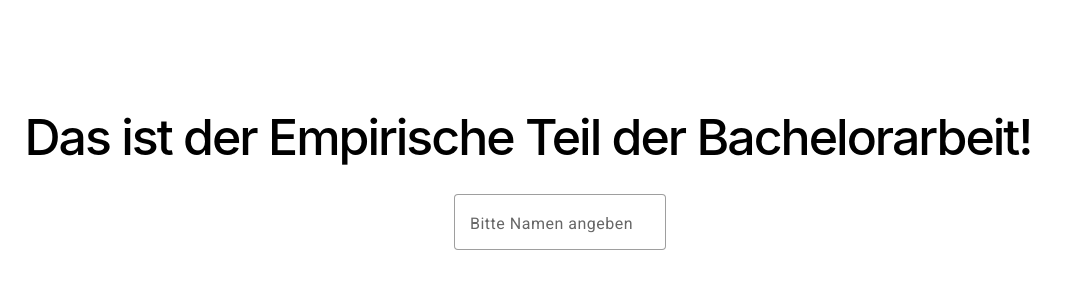
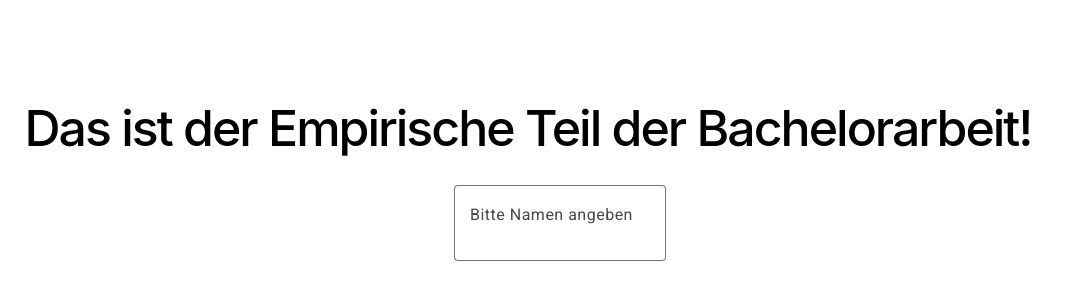
Before and after one commit to gulyaslorant/empirisch, an Angular app: page / in a window 1280 px wide. Shown: the part 128-428 px from the top of the page, without its empty margins (0-1065 px from the left). Built offline with nearby package versions, Linux system fonts and the light colour scheme.

Commit message:
Design Update

```diff
--- a/angular.json
+++ b/angular.json
@@ -30,7 +30,7 @@
               "src/assets"
             ],
             "styles": [
-              "@angular/material/prebuilt-themes/deeppurple-amber.css",
+              "@angular/material/prebuilt-themes/azure-blue.css",
               "src/styles.scss"
             ],
             "scripts": [],
@@ -96,7 +96,7 @@
               "src/assets"
             ],
             "styles": [
-              "@angular/material/prebuilt-themes/deeppurple-amber.css",
+              "@angular/material/prebuilt-themes/azure-blue.css",
               "src/styles.scss"
             ],
             "scripts": []
--- a/src/app/app.config.ts
+++ b/src/app/app.config.ts
@@ -6,5 +6,5 @@ import { provideClientHydration } from '@angular/platform-browser';
 import { provideAnimationsAsync } from '@angular/platform-browser/animations/async';
 
 export const appConfig: ApplicationConfig = {
-  providers: [provideRouter(routes), provideClientHydration(), provideAnimationsAsync()]
+  providers: [provideRouter(routes), provideClientHydration(), provideAnimationsAsync(), provideAnimationsAsync('noop')]
 };
--- a/src/app/meingabe/meingabe.component.html
+++ b/src/app/meingabe/meingabe.component.html
@@ -1,4 +1,6 @@
-<mat-form-field class="custom-outline" appearance="outline">
-    <mat-label>Bitte Namen angeben</mat-label>
-    <input matInput placeholder="Name" />
-</mat-form-field>
+<div>
+    <mat-form-field appearance="outline">
+        <mat-label>Bitte Namen angeben</mat-label>
+        <input matInput placeholder="Name" class="custom-outline" />
+    </mat-form-field>
+</div>
--- a/src/app/meingabe/meingabe.component.scss
+++ b/src/app/meingabe/meingabe.component.scss
@@ -1,9 +1,11 @@
-.custom-outline .mat-form-field-appearance-outline .mat-form-field-outline {
-    .mat-form-field-outline-start,
-    .mat-form-field-outline-end,
-    .mat-form-field-outline-gap {
-        border-color: black !important; /* Farbe der Umrandung */
-        border-width: 2px !important; /* Dicke der Umrandung */
-        background-color: red;
-    }
+@import "../../../node_modules/@angular/material/prebuilt-themes/indigo-pink.css";
+
+.custom-outline {
+    border-style: solid;
+    border-color: black !important; /* Farbe der Umrandung */
+    border-width: 6px !important; /* Dicke der Umrandung */
+    justify-content: center;
+    display: flex;
+    align-items: center;
+    padding-top: 20px;
 }
--- a/src/index.html
+++ b/src/index.html
@@ -14,7 +14,9 @@
             href="https://fonts.googleapis.com/icon?family=Material+Icons"
             rel="stylesheet"
         />
-    </head>
+            <link href="https://fonts.googleapis.com/css2?family=Roboto:wght@300;400;500&display=swap" rel="stylesheet">
+        <link href="https://fonts.googleapis.com/icon?family=Material+Icons" rel="stylesheet">
+</head>
     <body class="mat-typography">
         <app-root></app-root>
     </body>
--- a/src/styles.scss
+++ b/src/styles.scss
@@ -7,3 +7,6 @@ body {
     margin: 0;
     font-family: Roboto, "Helvetica Neue", sans-serif;
 }
+
+html, body { height: 100%; }
+body { margin: 0; font-family: Roboto, "Helvetica Neue", sans-serif; }
```
Also changed, not shown: 1 other file (tests, documents, lock files or other folders).
